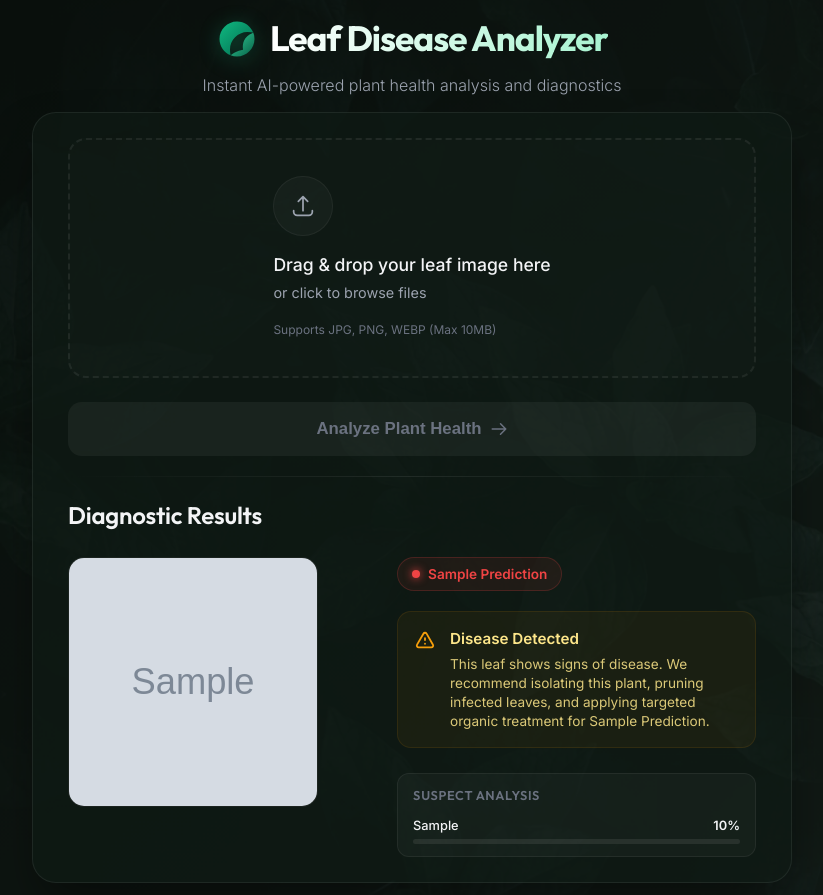
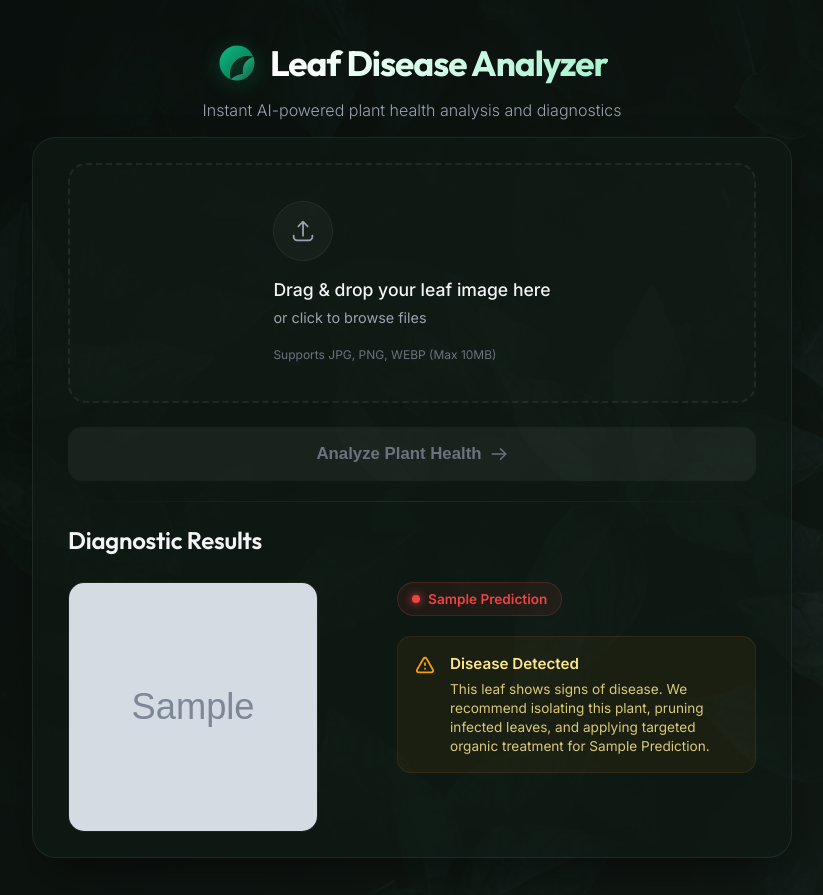
Before and after one commit to Balaji-sys/imageprediction, a Flask app: template templates/index.html in a window 1280 px wide. Shown: the whole page, without its empty margins (228-1051 px from the left). Run offline with Flask 3, Linux system fonts and the light colour scheme; the template is opened without the code that fills it: most values are stand-ins (such as "Sample title", 1, 10 or a date in 2020); grey boxes marked "Sample" are stand-in pictures.

Commit message:
Remove top predictions box from index.html
Removed the top predictions box and its related content from the HTML template.

```diff
--- a/templates/index.html
+++ b/templates/index.html
@@ -104,22 +104,6 @@
                         </div>
 
                         {% if top_3 %}
-                        <div class="top-predictions-box">
-                            <h5 class="predictions-heading">Suspect Analysis</h5>
-                            <div class="predictions-list">
-                                {% for pred in top_3 %}
-                                <div class="prediction-item">
-                                    <div class="prediction-info">
-                                        <span class="prediction-label">{{ pred.class_formatted }}</span>
-                                        <span class="prediction-pct">{{ (pred.confidence * 100) | round | int }}%</span>
-                                    </div>
-                                    <div class="prediction-bar-bg">
-                                        <div class="prediction-bar-fill" style="width: {{ (pred.confidence * 100) | round | int }}%"></div>
-                                    </div>
-                                </div>
-                                {% endfor %}
-                            </div>
-                        </div>
                         {% endif %}
                     </div>
                 </div>
```
